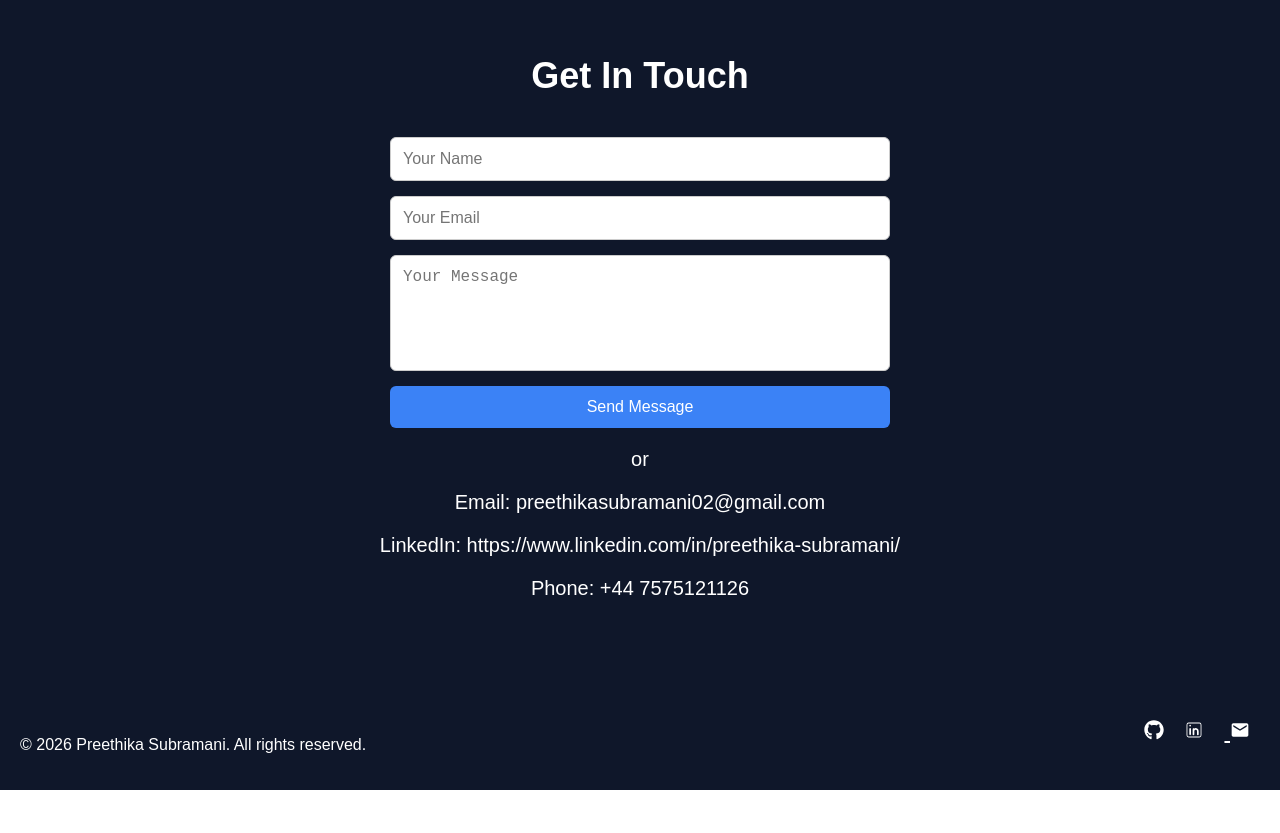
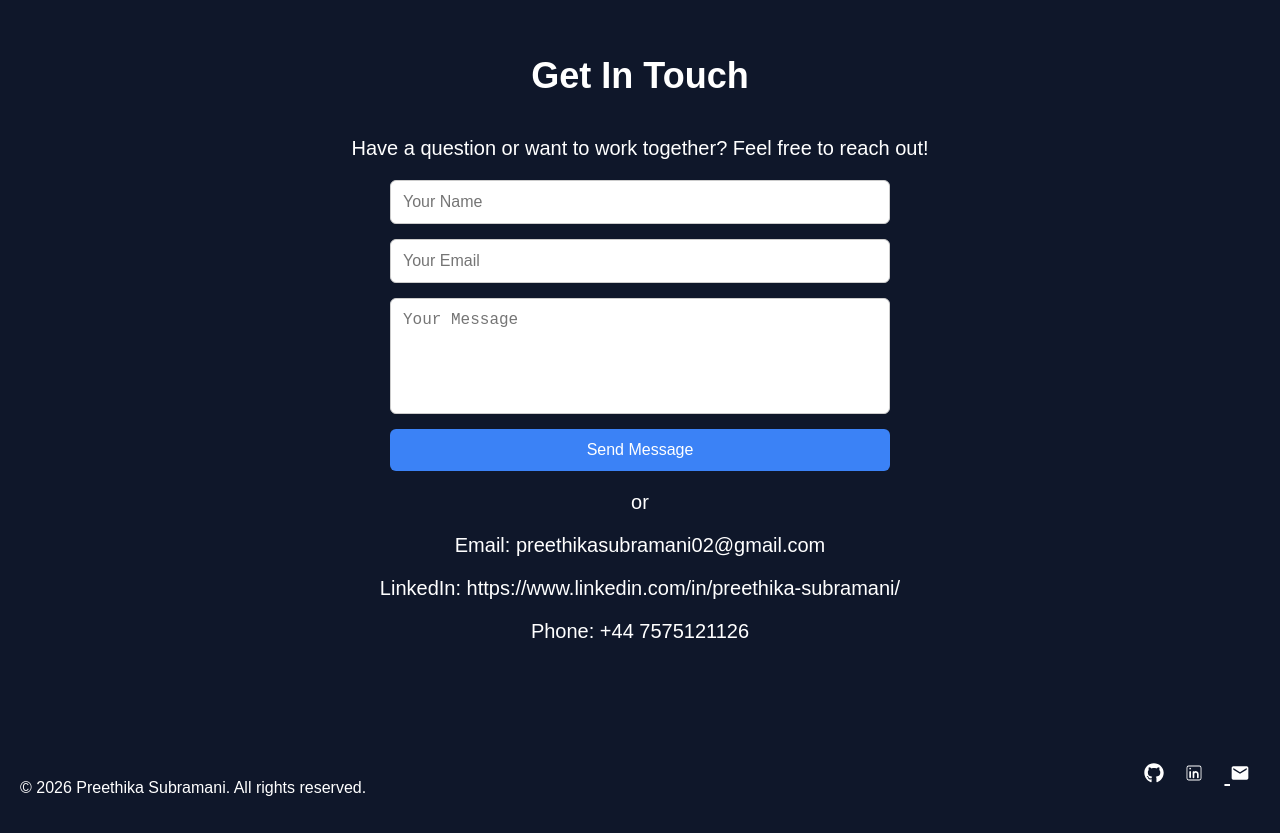
Before and after one commit to preethikasuburamani/Portfolio, a React (Vite) app: page / in a window 1280 px wide. Shown: the part 3020-3853 px from the top of the page. Before the commit the page ends 3810 px from the top, so only its background shows below. Built offline with nearby package versions, Linux system fonts and the light colour scheme.

Commit message:
Merged remote changes

```diff
--- a/src/Components/Contact.css
+++ b/src/Components/Contact.css
@@ -46,3 +46,6 @@
 .details p{
     font-size: 20px;
 }
+.message{
+    font-size: 20px;
+}
--- a/src/Components/Contact.jsx
+++ b/src/Components/Contact.jsx
@@ -36,6 +36,7 @@ function Contact() {
   return (
     <Element name="contact" className="section contact-section">
        <h2>Get In Touch</h2>
+       <p className="message">Have a question or want to work together? Feel free to reach out!</p>
 
       <form ref={form} onSubmit={sendEmail} className="contact-form">
 
```
